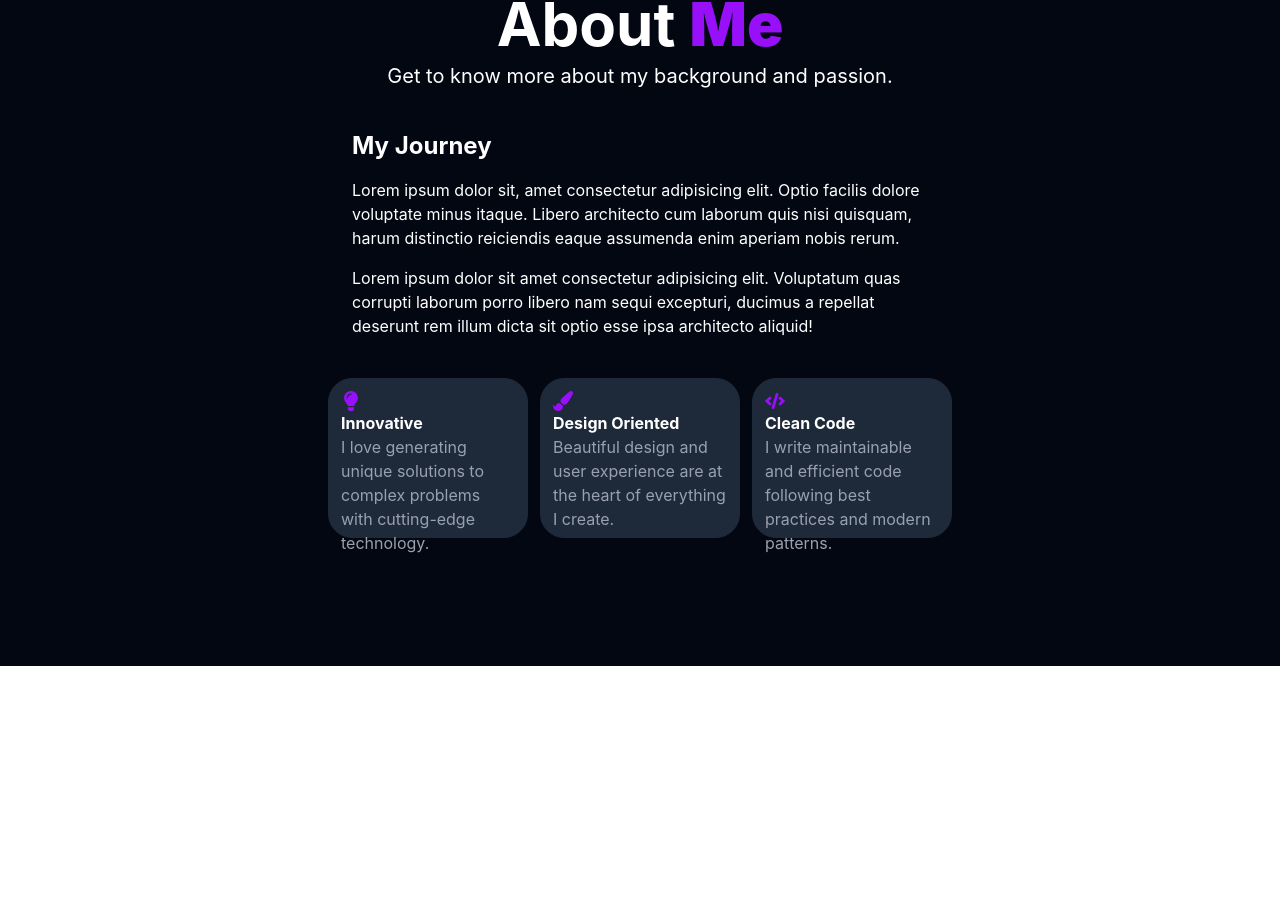
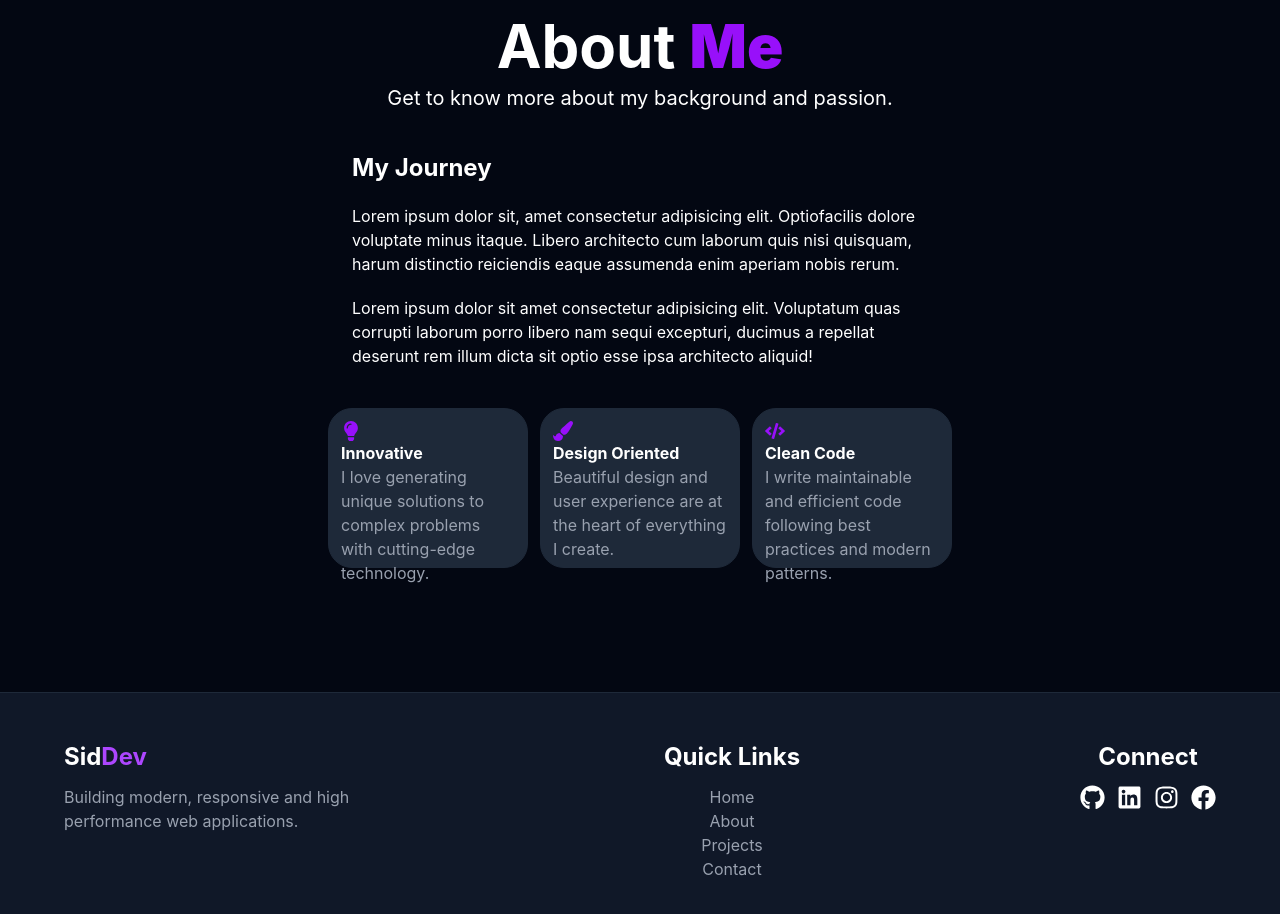
Before and after one commit to Siddhartha51/Portfolio, a React app: page /about in a window 1280 px wide. Shown: the part 198-1112 px from the top of the page. Before the commit the page ends 864 px from the top, so only its background shows below. Built offline with nearby package versions, Linux system fonts and the light colour scheme; the HTML template or start-up script is replaced by a standard one.

Commit message:
contact page

```diff
--- a/src/App.jsx
+++ b/src/App.jsx
@@ -5,11 +5,13 @@ import Navbar from "./components/Navbar";
 import Skills from "./pages/Skills";
 import Projects from "./pages/Projects";
 import { Routes, Route } from "react-router-dom";
+import Footer from "./components/Footer";
 
 function App() {
   return (
     <>
       <Navbar />
+
 
       <Routes>
         <Route path="/" element={<Home />} />
@@ -18,6 +20,7 @@ function App() {
         <Route path="/projects" element={<Projects />} />
         <Route path="/skills" element={<Skills />} />
       </Routes>
+      <Footer />
     </>
   );
 }
--- /dev/null
+++ b/src/components/Footer.jsx
@@ -0,0 +1,86 @@
+import { Link } from "react-router-dom";
+import { FaGithub, FaLinkedin, FaInstagram, FaFacebook } from "react-icons/fa";
+
+function Footer() {
+  const links = [
+    {
+      name: "Home",
+      to: "/",
+    },
+    {
+      name: "About",
+      to: "/about",
+    },
+    {
+      name: "Projects",
+      to: "/projects",
+    },
+    {
+      name: "Contact",
+      to: "/contact",
+    },
+  ];
+
+  const connect = [
+    {
+      icon: FaGithub,
+      path: "https://github.com",
+    },
+    {
+      icon: FaLinkedin,
+      path: "https://linkedin.com",
+    },
+    {
+      icon: FaInstagram,
+      path: "https://instagram.com",
+    },
+    {
+      icon: FaFacebook,
+      path: "https://facebook.com",
+    },
+  ];
+  return (
+    <footer className="w-full bg-gray-900 text-white py-12 px-6 border-t border-gray-800">
+      <div className="max-w-6xl mx-auto flex flex-col md:flex-row justify-between items-start gap-8">
+        <div className="space-y-3">
+          <h1 className="text-2xl font-bold ">
+            Sid<span className="text-purple-500">Dev</span>
+          </h1>
+          <p className="max-w-xs text-gray-400">
+            Building modern, responsive and high performance web applications.
+          </p>
+        </div>
+        <div className="flex flex-col text-center">
+          <h1 className="text-2xl font-bold mb-3">Quick Links</h1>
+          {links.map((link) => (
+            <Link
+              key={link.name}
+              to={link.to}
+              className="text-gray-400 hover:text-purple-500 transition-colors"
+            >
+              {link.name}
+            </Link>
+          ))}
+        </div>
+        <div className="text-center">
+          <h1 className="font-bold text-2xl mb-3">Connect</h1>
+          <div className="flex gap-3">
+            {connect.map((logo, index) => (
+              <a
+                key={index}
+                href={logo.path}
+                target="_blank"
+                className="cursor-pointer"
+              >
+                {" "}
+                <logo.icon size={25} />
+              </a>
+            ))}
+          </div>
+        </div>
+      </div>
+    </footer>
+  );
+}
+
+export default Footer;
--- a/src/components/Navbar.jsx
+++ b/src/components/Navbar.jsx
@@ -13,7 +13,9 @@ function Navbar() {
     <>
       <header className="w-full bg-black text-white">
         <div className="max-w-7xl mx-auto py-5 flex items-center justify-between">
-          <Link className="font-bold hover:text-purple-600" to="/">Siddhartha</Link>
+          <Link to="/" className="text-2xl font-bold ">
+            Sid<span className="text-purple-500">Dev</span>
+          </Link>
 
         <nav className="flex space-x-8">
           {navLinks.map((links) => (
@@ -22,7 +24,9 @@ function Navbar() {
             </Link>
           ))}
         </nav>
+        <button className="bg-gray-600 p-3 rounded-xl border border-gray-800 hover:border-purple-600 cursor-pointer">Download CV</button>
         </div>
+
       </header>
     </>
   );
--- a/src/pages/About.jsx
+++ b/src/pages/About.jsx
@@ -31,13 +31,13 @@ function About() {
           Get to know more about my background and passion.
         </p>
       </div>
-      <div className="flex flex-col pt-10 max-w-xl space-y-4">
+      <div className="flex flex-col pt-10 max-w-xl space-y-5">
         <h1 className="font-bold text-2xl">My Journey</h1>
         <p className="">
-          Lorem ipsum dolor sit, amet consectetur adipisicing elit. Optio
-          facilis dolore voluptate minus itaque. Libero architecto cum laborum
-          quis nisi quisquam, harum distinctio reiciendis eaque assumenda enim
-          aperiam nobis rerum.
+          Lorem ipsum dolor sit, amet consectetur adipisicing elit. Optiofacilis
+          dolore voluptate minus itaque. Libero architecto cum laborum quis nisi
+          quisquam, harum distinctio reiciendis eaque assumenda enim aperiam
+          nobis rerum.
         </p>
         <p>
           Lorem ipsum dolor sit amet consectetur adipisicing elit. Voluptatum
@@ -52,7 +52,7 @@ function About() {
             key={details.name}
             className="h-40 w-50 bg-gray-800 rounded-3xl p-3 border border-gray-800 hover:border-purple-600/50"
           >
-            <details.icon className="text-purple-600 m" size={20} />
+            <details.icon className="text-purple-600" size={20} />
             <p className="font-bold">{details.name}</p>
             <p className="text-gray-400">{details.details}</p>
           </div>
--- a/src/pages/Contact.jsx
+++ b/src/pages/Contact.jsx
@@ -43,15 +43,15 @@ function Contact() {
             <input
               type="text"
               placeholder="Your Name"
-              className="bg-gray-800 px-4 py-3.5 rounded-xl border border-gray-700/60 focus:border-purple-500 transition-colors"
+              className="bg-gray-800 px-4 py-3.5 rounded-xl border border-gray-800 hover:border-purple-600/50"
             />
             <input type="email" placeholder="Your Email"
-            className="bg-gray-800 px-4 py-3.5 rounded-xl border border-gray-700/60 focus:border-purple-500 transition-colors"
+            className="bg-gray-800 px-4 py-3.5 rounded-xl border border-gray-800 hover:border-purple-600/50"
             />
             <textarea
             type="field"
             placeholder="Your Message"
-            className="bg-gray-800 px-4 py-3.5 rounded-xl border border-gray-700/60 focus:border-purple-500 transition-colors"
+            className="bg-gray-800 px-4 py-3.5 rounded-xl border border-gray-800 hover:border-purple-600/50"
             />
             <button type="submit" className="bg-purple-700 hover:bg-purple-800 rounded-xl p-3 cursor-pointer">Send Message</button>
           </form>
--- a/src/pages/Projects.jsx
+++ b/src/pages/Projects.jsx
@@ -23,7 +23,7 @@ function Projects() {
     },
   ];
   return (
-    <div className="min-h-screen bg-gray-900 text-white py-20 px-6">
+    <div className="min-h-screen bg-gray-950 text-white py-20 px-6">
       <div className="max-w-6xl mx-auto">
         <h1 className="text-center font-bold text-6xl">
           My <span className="text-purple-600">Projects</span>
@@ -46,15 +46,15 @@ function Projects() {
                 {projects.techs.map((tech, index) => (
                   <span
                     key={index}
-                    className="bg-gray-500 rounded-full px-3 py-1 mt-3"
+                    className="bg-gray-500 rounded-full px-3 py-1 mt-3 border border-gray-800 hover:border-purple-600/50"
                   >
                     {tech}
                   </span>
                 ))}
               </div>
-              <div className="flex flex-wrap justify-between p-3">
-                <span className="bg-gray-700 rounded-full px-3 py-1">Demo</span>
-                <span className="bg-gray-700 rounded-full px-3 py-1">Code</span>
+              <div className="flex flex-wrap justify-between p-3 ">
+                <span className="bg-gray-700 rounded-full px-3 py-1 border border-gray-800 hover:border-purple-600/50 cursor-pointer">Demo</span>
+                <span className="bg-gray-700 rounded-full px-3 py-1 border border-gray-800 hover:border-purple-600/50 cursor-pointer">Code</span>
               </div>
             </div>
           ))}
--- a/src/pages/Skills.jsx
+++ b/src/pages/Skills.jsx
@@ -89,7 +89,7 @@ function Skills() {
                 {category.techs.map((tech, techIndex) => (
                   <span
                     key={techIndex}
-                    className="bg-gray-700 text-gray-300 px-3 py-1.5 rounded-full border border-gray-700/50"
+                    className="bg-gray-700 text-gray-300 px-3 py-1.5 rounded-full border border-gray-800 hover:border-purple-600/50"
                   >
                     {tech}
                   </span>
```
